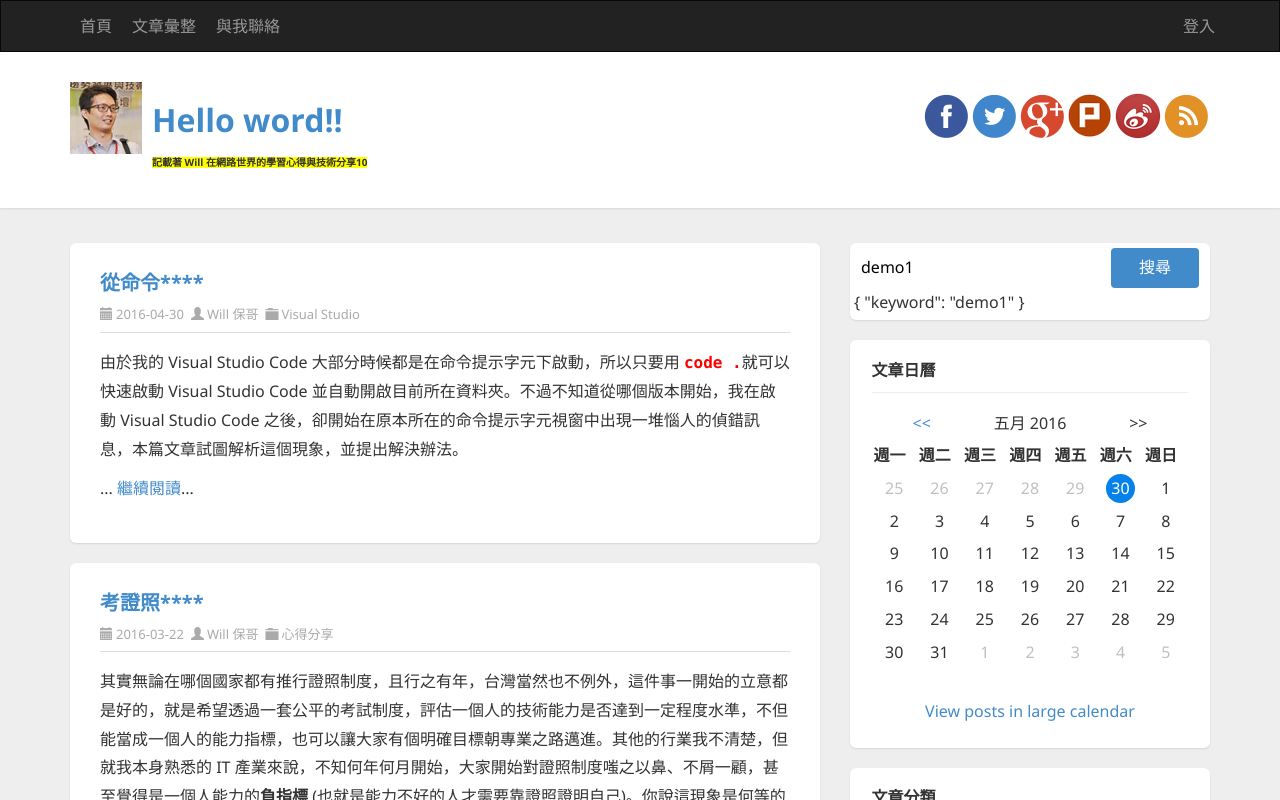
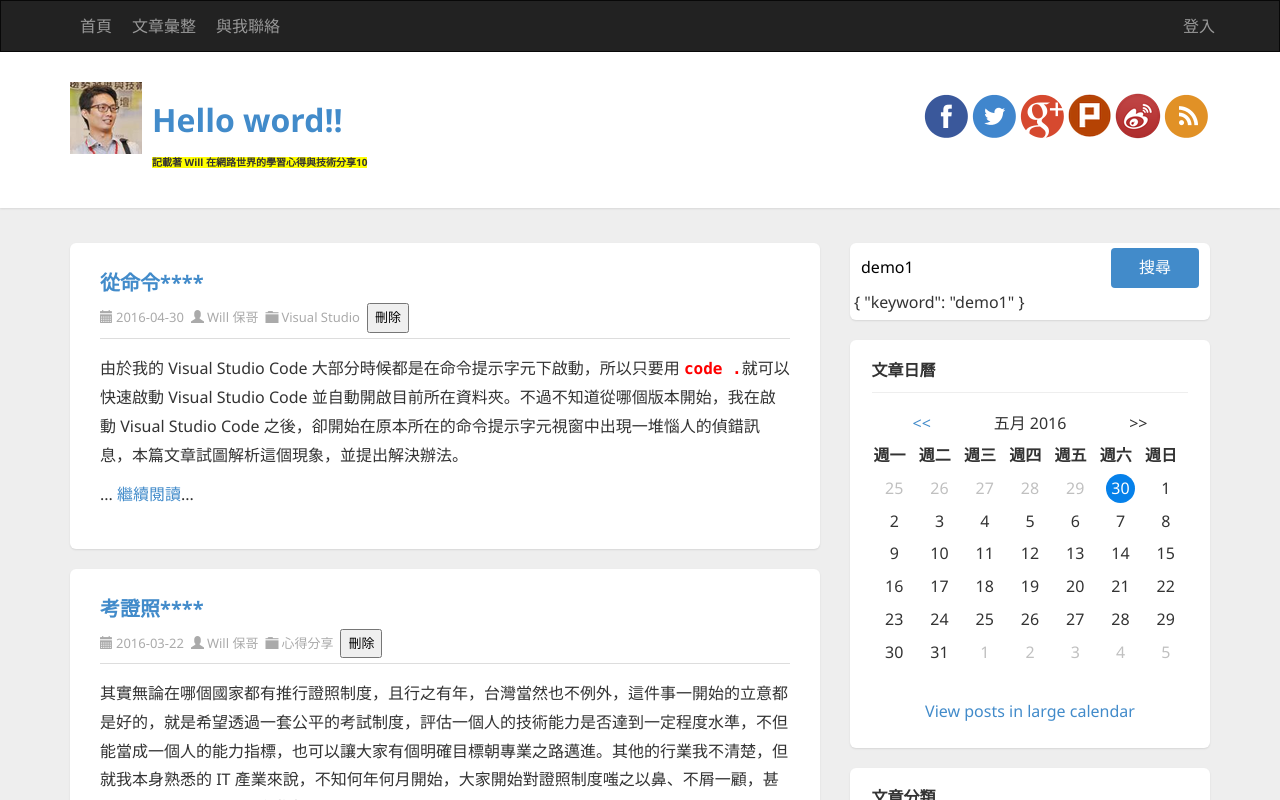
Before and after one commit to j1202748/temp01, an Angular app: page / in a window 1280 px wide. Shown: the top 800 px of the page. Built offline with nearby package versions, Linux system fonts and the light colour scheme.

Commit message:
傳入屬性@input傳出事件@event

```diff
--- a/src/app/app.component.html
+++ b/src/app/app.component.html
@@ -11,23 +11,8 @@
           <div id="ctl00_cphBody_PostList1_posts" class="posts">
             <!-- <pre>{{data | json}}</pre> -->
             <!-- Article START-->
-            <article class="post" id="post{{i}}" *ngFor="let item of data; let i=index">
-              <header class="post-header">
-                <h2 class="post-title">
-                    <a [href]='item.href'>{{item.title|mask}}</a>
-                </h2>
-                <div class="post-info clearfix">
-                  <span class="post-date"><i class="glyphicon glyphicon-calendar"></i>{{item.date | date:'yyyy-MM-dd'}}</span>
-                  <span class="post-author"><i class="glyphicon glyphicon-user"></i><a href="http://blog.miniasp.com/author/will.aspx">{{item.author}}</a></span>
-                  <span class="post-category"><i class="glyphicon glyphicon-folder-close"></i><a [href]="item['category-link']">{{item.category}}</a></span>
-                </div>
-              </header>
-              <p [innerHTML]='item.summary'></p>
-              <!--<section class="post-body text">
-                <p>由於我的 Visual Studio Code 大部分時候都是在命令提示字元下啟動，所以只要用 <strong><font color="#ff0000" face="Consolas">code .</font></strong>                  就可以快速啟動 Visual Studio Code 並自動開啟目前所在資料夾。不過不知道從哪個版本開始，我在啟動 Visual Studio Code 之後，卻開始在原本所在的命令提示字元視窗中出現一堆惱人的偵錯訊息，本篇文章試圖解析這個現象，並提出解決辦法。</p>
-                <p>... <a class="more" href="http://blog.miniasp.com/post/2016/04/30/Visual-Studio-Code-from-Command-Prompt-notes.aspx#continue">繼續閱讀</a>                  ...</p>
-              </section>-->
-            </article>
+            <app-article *ngFor="let item of data; let i=index"
+            [item]="item" (pardelete)="doDelete($event)"></app-article>
             <!--
             <article class="post" id="post1">
               <header class="post-header">
--- a/src/app/app.component.ts
+++ b/src/app/app.component.ts
@@ -35,7 +35,7 @@ export class AppComponent {
     this.search.keyword = $event;
 
     //BUG 老師想的怪方法解法 = =   ，先輸入字按Enter，再按ESC，再輸入字後按ESC有BUG
-    if($event == '')
+    if($event === '')
     {
       this.search.keyword=' ';
       setTimeout(()=>{
@@ -44,4 +44,10 @@ export class AppComponent {
 
     }
   }
+
+  doDelete(id: number)
+  {
+    console.log('刪除 id =' + id + '的文章');
+
+  }
 }
--- a/src/app/app.module.ts
+++ b/src/app/app.module.ts
@@ -10,6 +10,7 @@ import { HeaderComponent } from './header/header.component';
 import { FooterComponent } from './footer/footer.component';
 import { RecentCommentsComponent } from './footer/recent-comments/recent-comments.component';
 import { MaskPipe } from './mask.pipe';
+import { ArticleComponent } from './article/article.component';
 
 @NgModule({
   declarations: [
@@ -17,7 +18,8 @@ import { MaskPipe } from './mask.pipe';
     AppComponent,
     HeaderComponent,
     RecentCommentsComponent,
-    MaskPipe
+    MaskPipe,
+    ArticleComponent
   ],
   imports: [
     BrowserModule,
--- /dev/null
+++ b/src/app/article/article.component.html
@@ -0,0 +1,18 @@
+<article class="post">
+  <header class="post-header">
+    <h2 class="post-title">
+        <a [href]='item.href'>{{item.title|mask}}</a>
+    </h2>
+    <div class="post-info clearfix">
+      <span class="post-date"><i class="glyphicon glyphicon-calendar"></i>{{item.date | date:'yyyy-MM-dd'}}</span>
+      <span class="post-author"><i class="glyphicon glyphicon-user"></i><a href="http://blog.miniasp.com/author/will.aspx">{{item.author}}</a></span>
+      <span class="post-category"><i class="glyphicon glyphicon-folder-close"></i><a [href]="item['category-link']">{{item.category}}</a></span>
+      <button type="button" (click)="dodelete()">刪除</button>
+    </div>
+  </header>
+  <p [innerHTML]='item.summary'></p>
+  <!--<section class="post-body text">
+    <p>由於我的 Visual Studio Code 大部分時候都是在命令提示字元下啟動，所以只要用 <strong><font color="#ff0000" face="Consolas">code .</font></strong>                  就可以快速啟動 Visual Studio Code 並自動開啟目前所在資料夾。不過不知道從哪個版本開始，我在啟動 Visual Studio Code 之後，卻開始在原本所在的命令提示字元視窗中出現一堆惱人的偵錯訊息，本篇文章試圖解析這個現象，並提出解決辦法。</p>
+    <p>... <a class="more" href="http://blog.miniasp.com/post/2016/04/30/Visual-Studio-Code-from-Command-Prompt-notes.aspx#continue">繼續閱讀</a>                  ...</p>
+  </section>-->
+</article>
--- /dev/null
+++ b/src/app/article/article.component.ts
@@ -0,0 +1,24 @@
+import { Article } from './../Article';
+import { Component, EventEmitter, Input, OnInit, Output } from '@angular/core';
+
+@Component({
+  selector: 'app-article',
+  templateUrl: './article.component.html',
+  styleUrls: ['./article.component.css']
+})
+export class ArticleComponent implements OnInit {
+
+  @Input()
+  item!: Article;
+  @Output() pardelete = new EventEmitter<number>();
+  constructor() { }
+
+  ngOnInit(): void {
+  }
+
+  dodelete(){
+    this.pardelete.emit(this.item.id);
+
+  }
+
+}
--- a/src/app/data-service.service.ts
+++ b/src/app/data-service.service.ts
@@ -7,7 +7,7 @@ import { Article } from './Article';
 })
 export class DataServiceService {
 
-  constructor(private http:HttpClient) { }
+  constructor(private http: HttpClient) { }
 
   loadArticle(){
     return this.http.get<Article[]>('/api/articles.json');
```
Also changed, not shown: src/app/article/article.component.css (added), 1 other file (tests, documents, lock files or other folders).
